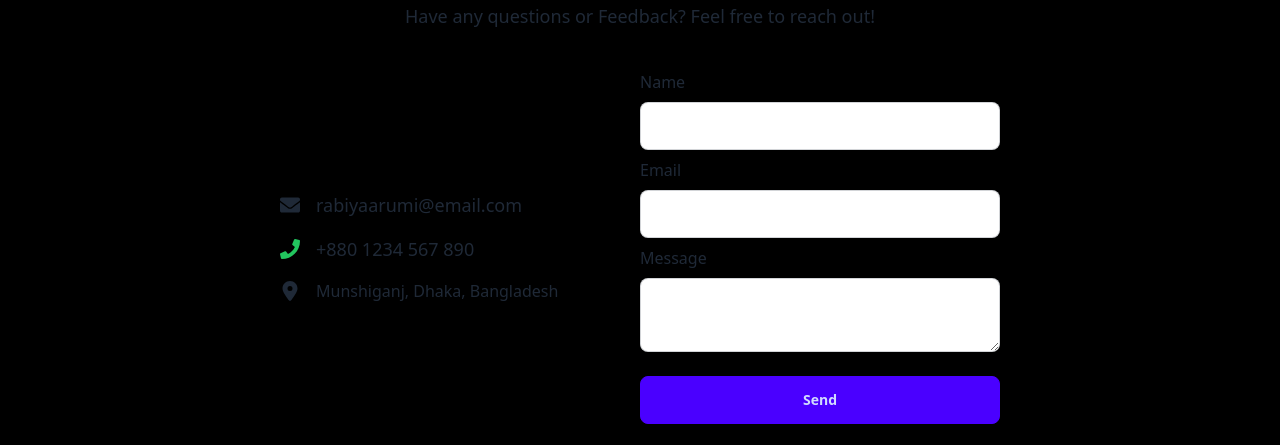
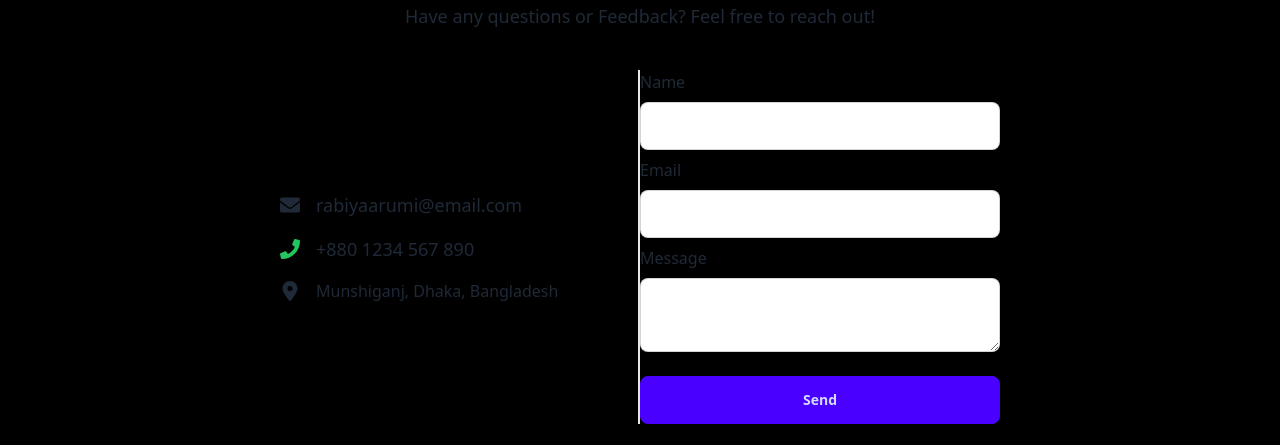
Before and after one commit to rabiyarumi/Primary_Portfolio, a React (Vite) app: page / in a window 1280 px wide. Shown: the part 2194-2639 px from the top of the page. Built offline with nearby package versions, Linux system fonts and the light colour scheme.

Commit message:
modify some design

```diff
--- a/src/pages/contact/SendEmail.jsx
+++ b/src/pages/contact/SendEmail.jsx
@@ -34,7 +34,7 @@ const SendEmail = () => {
 
 
       <div className="flex mt-10">
-      <div className="flex flex-col gap-4 justify-center md:w-1/2">
+      <div className="flex flex-col gap-4 justify-center md:w-1/2 border-r-2">
         <div className="flex items-center space-x-4">
           <FaEnvelope className=" text-xl" />
           <a href="mailto:example@email.com" className="text-lg  hover:underline">
```
